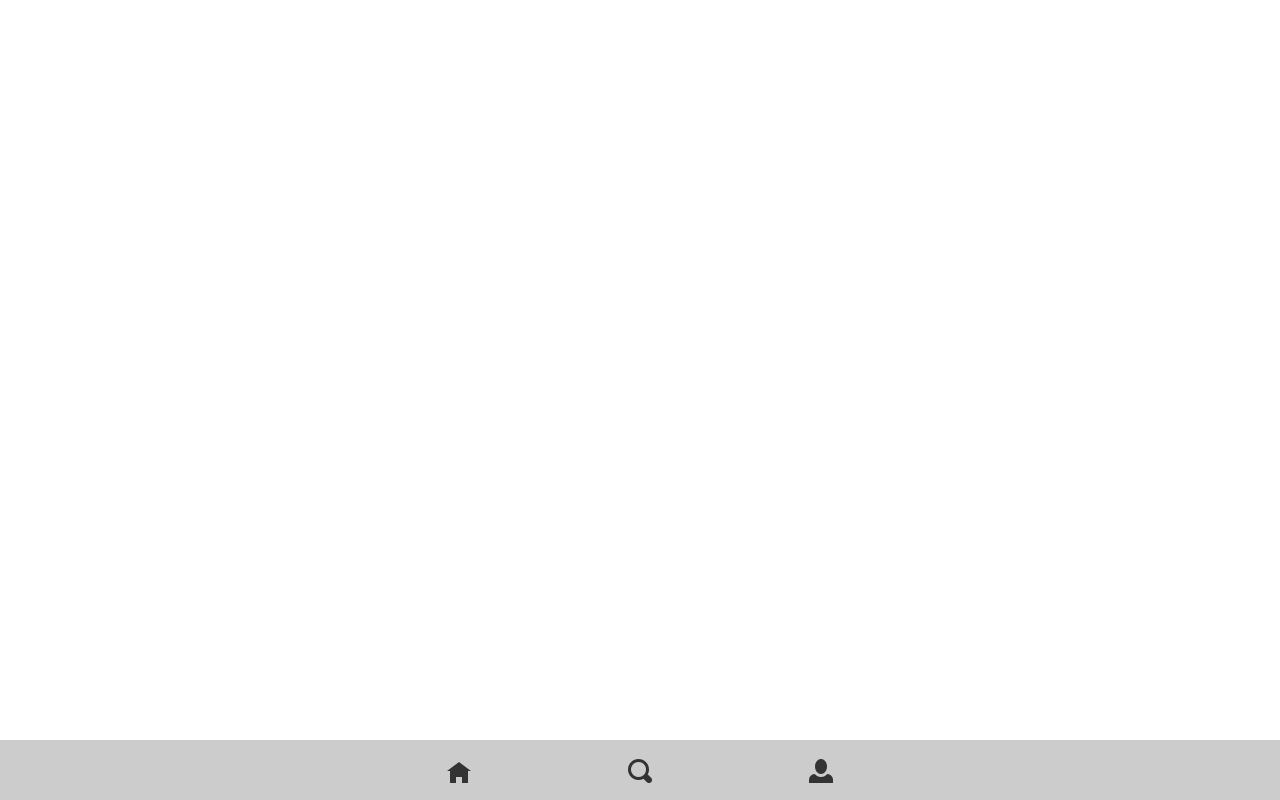
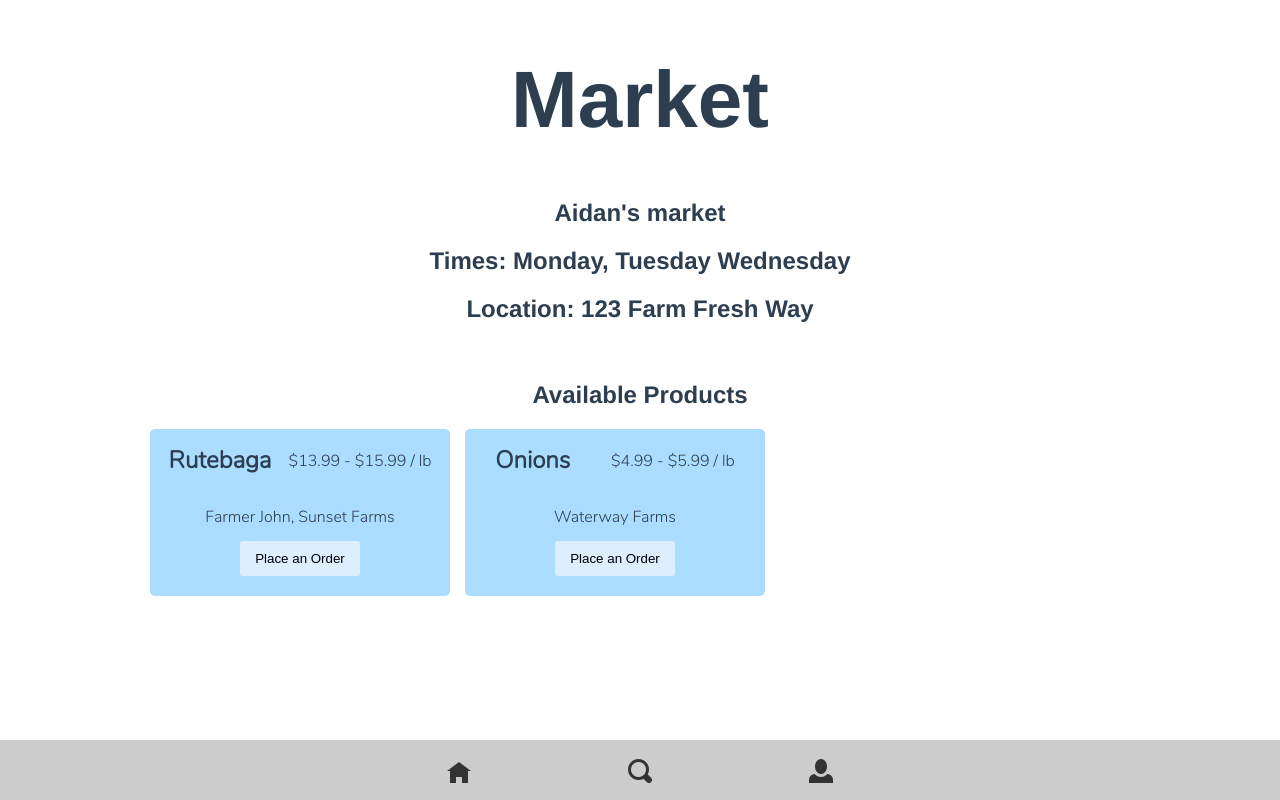
Before and after one commit to AidanJSmith/unChain, a Vue app in the folder src/: page /#/market/1 in a window 1280 px wide. Built offline with nearby package versions, Linux system fonts and the light colour scheme; a web font is replaced by a local one.

Commit message:
Market details page

```diff
--- a/src/src/pages/Index.vue
+++ b/src/src/pages/Index.vue
@@ -6,6 +6,7 @@
       <p><b>Discover these great local markets.</b></p>
       <div class="flex-wrap">
         <div class="card" v-for="item in markets" :key="item.id">
+          <router-link :to='"/market/" + encodeURIComponent(item.id)'>
             <div class="title">
               <h2>{{item.marketName}}</h2>
               <p>5/5</p>
@@ -13,6 +14,7 @@
             <p>{{item.schedule.join(', ')}}</p>
             <p>{{item.description}}</p>
             <br>
+          </router-link>
         </div>
       </div>
       <br>
@@ -162,6 +164,11 @@ export default {
     opacity: 0;
     animation: fade-in 0.5s forwards;
 
+    a {
+      text-decoration: none;
+      color: #333;
+    }
+
     .title {
       display: flex;
       flex-direction: row;
--- /dev/null
+++ b/src/src/pages/MarketDetails.vue
@@ -0,0 +1,123 @@
+<template>
+  <div class="page">
+    <h1>Market</h1>
+    <h2>Aidan's market</h2>
+    <div class="card">
+      <h2>Times: Monday, Tuesday Wednesday</h2>
+      <h2>Location: 123 Farm Fresh Way</h2>
+    </div>
+    <br>
+    <h2>Available Products</h2>
+    <div class="flex-wrap">
+      <div class="card">
+        <div class="title">
+          <h2>Rutebaga</h2>
+          <p>$13.99 - $15.99 / lb</p>
+        </div>
+        <p>Farmer John, Sunset Farms</p>
+        <button>Place an Order</button>
+      </div>
+      <div class="card">
+        <div class="title">
+          <h2>Onions</h2>
+          <p>$4.99 - $5.99 / lb</p>
+        </div>
+        <p>Waterway Farms</p>
+        <button>Place an Order</button>
+      </div>
+    </div>
+    <br>
+  </div>
+</template>
+
+<script>
+export default {
+  name: 'Market',
+  mounted () {
+    // Check if user logged in, if so, hide the Hello component
+  }
+}
+</script>
+
+<style lang="scss" scoped>
+.page {
+  max-width: 1000px;
+  margin: auto;
+  margin-bottom: 60px;
+  overflow: hidden;
+
+  h1 {
+    font-size: 5rem;
+  }
+}
+
+button {
+  background-color: #def;
+  border: none;
+  border-radius: 3px;
+  padding: 10px 15px;
+  margin-bottom: 20px;
+}
+
+.flex-wrap {
+  display: flex;
+  flex-direction: row;
+  margin: 0 10px;
+  padding-bottom: 5px;
+  overflow-x: scroll;
+
+  &::-webkit-scrollbar {
+    height: 8px;
+    width: 8px;
+  }
+
+  &::-webkit-scrollbar-track {
+    background-color: #eee;
+    border-radius: 10px;
+  }
+
+  &::-webkit-scrollbar-thumb {
+    background-color: #fca;
+    border-radius: 10px;
+  }
+
+  .card {
+    background-color: #adf;
+    border-radius: 5px;
+    font-family: 'nunitolight';
+    margin-right: 15px;
+    min-width: 300px;
+    opacity: 0;
+    animation: fade-in 0.5s forwards;
+
+    .title {
+      display: flex;
+      flex-direction: row;
+      align-items: center;
+      justify-content: space-around;
+      padding: 0 10px;
+
+      h2 {
+        text-overflow: ellipsis;
+        overflow: hidden;
+        white-space: nowrap;
+      }
+    }
+  }
+
+  @for $i from 0 through 20 {
+    :nth-child(#{$i + 1}) {
+      animation-delay: 0.1s * $i;
+    }
+  }
+}
+
+@keyframes fade-in {
+  0% {
+    opacity: 0;
+  }
+  100% {
+    opacity: 1;
+  }
+}
+</style>
--- a/src/src/router/index.js
+++ b/src/src/router/index.js
@@ -2,6 +2,7 @@ import Vue from 'vue'
 import Router from 'vue-router'
 import Index from '@/pages/Index'
 import Dashboard from '@/pages/Dashboard'
+import Market from '@/pages/MarketDetails'
 
 Vue.use(Router)
 
@@ -16,6 +17,11 @@ export default new Router({
       path: '/dashboard',
       name: 'Dashboard',
       component: Dashboard
+    },
+    {
+      path: '/market/:id',
+      name: 'MarketDetails',
+      component: Market
     }
   ]
 })
```
Also changed, not shown: 1 other file (tests, documents, lock files or other folders). Lines whose indentation alone changed are shown as unchanged.
